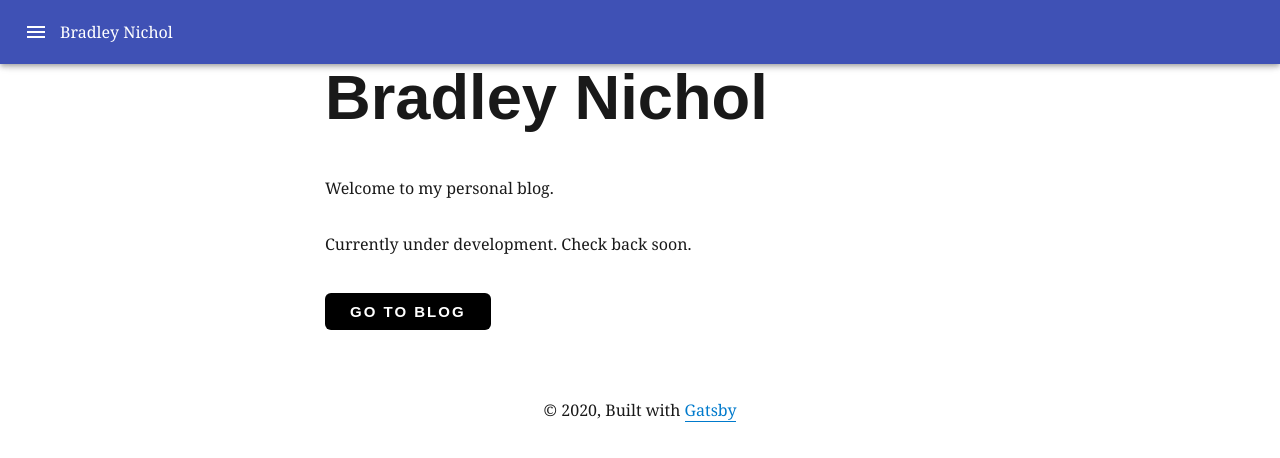
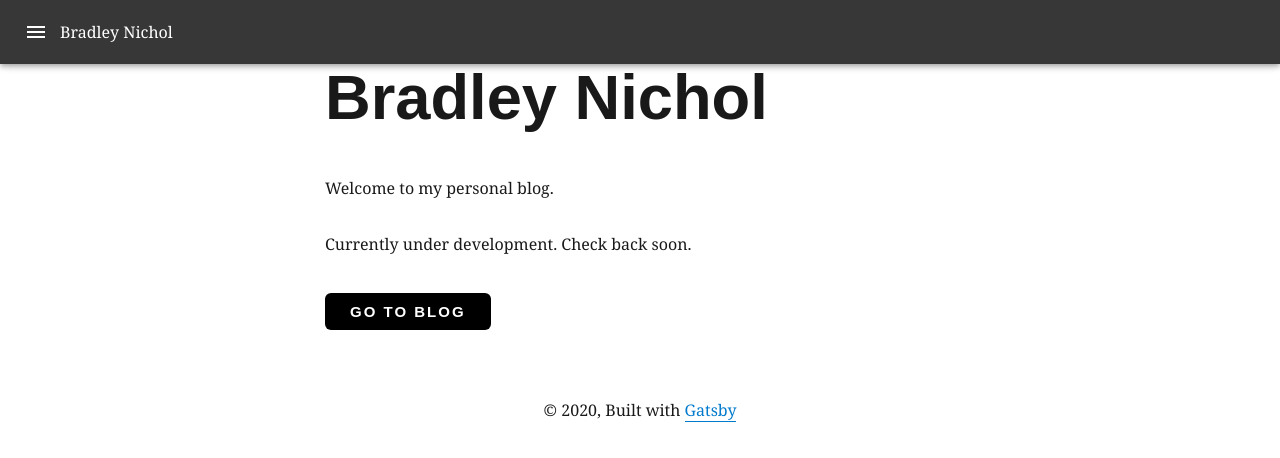
Before and after one commit to BradNichol/personal-blog, a Gatsby site: page / in a window 1280 px wide. Built offline with nearby package versions, Linux system fonts and the light colour scheme; Gatsby itself is replaced by a stand-in of ours; some packages are replaced by stand-ins of ours.

Commit message:
bg colour applied to nav

```diff
--- a/src/components/nav.js
+++ b/src/components/nav.js
@@ -34,7 +34,7 @@ function NavigationBar() {
   )
   return (
     <>
-      <AppBar position="fixed">
+      <AppBar style={{backgroundColor: '#373737'}} position="fixed">
         <Toolbar>
           <IconButton color="inherit" aria-label="open drawer" edge="start" onClick={handleDrawerOpen}>
             <MenuIcon />
```
